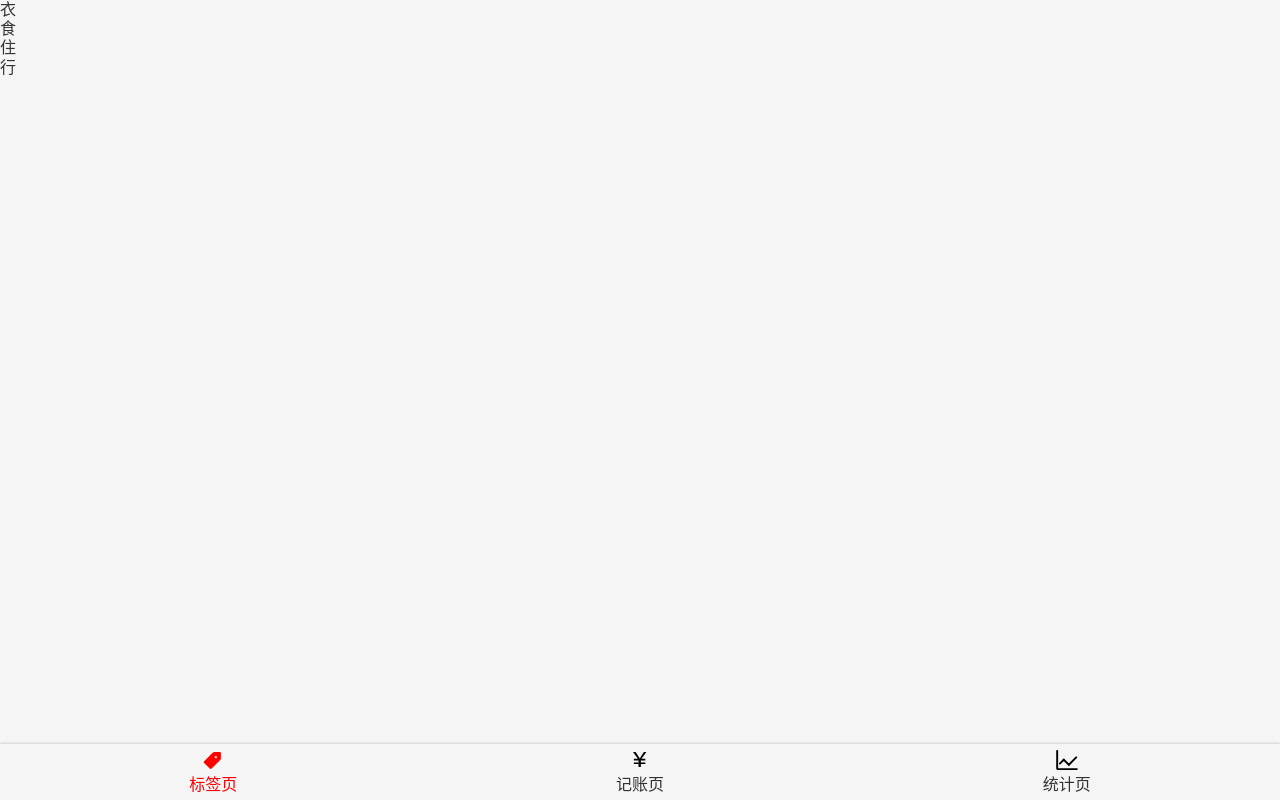
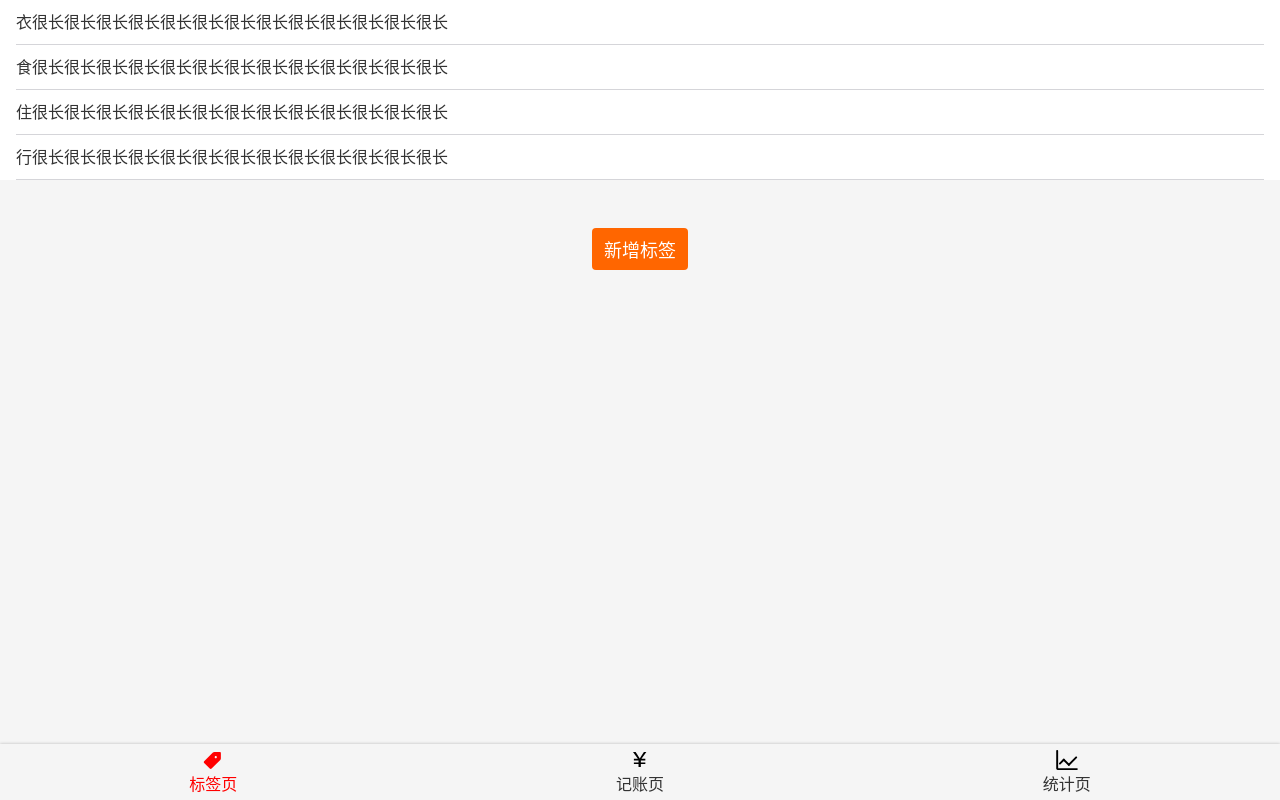
Before and after one commit to Maricaya/h5-accounting, a React app: page /#/tags in a window 1280 px wide. Built offline with nearby package versions, Linux system fonts and the light colour scheme.

Commit message:
tags 样式做完

```diff
--- a/src/index.scss
+++ b/src/index.scss
@@ -33,3 +33,8 @@
   display: block;
   clear: both;
 }
+.oneLine {
+  white-space: nowrap;
+  overflow: hidden;
+  text-overflow: ellipsis;
+}
--- a/src/views/Tags.tsx
+++ b/src/views/Tags.tsx
@@ -1,16 +1,60 @@
 import Layout from 'components/Layout';
 import React from 'react';
 import {useTags} from 'useTags';
+import styled from 'styled-components';
+import Icon from '../components/Icon';
+
+const TagList = styled.ol`
+  font-size: 16px;
+  background: #fff;
+  > li {
+    border-bottom: 1px solid #d5d5d9;
+    line-height: 20px;
+    padding: 12px 16px 12px 0;
+    margin: 0 16px;
+    display: flex;
+    justify-content: space-between;
+    align-items: center;
+  }
+`
+const Button = styled.button`
+  font-size: 18px;
+  border: none;
+  padding: 8px 12px;
+  background: #f60;
+  border-radius: 4px;
+  color: white;
+`
+
+const Center = styled.div`
+  display: flex;
+  justify-content: center;
+  align-items: center;
+  flex-direction: column;
+`
+const Space = styled.div`
+  height: 16px;
+`
 
 function Tags() {
   const {tags, setTags} = useTags();
   console.log(setTags)
   return (
     <Layout>
-      <ol>
+      <TagList>
       {tags.map(tag =>
-        <li key={tag}>{tag}</li>)}
-      </ol>
+        <li key={tag}>
+          <span className="oneLine">{tag}很长很长很长很长很长很长很长很长很长很长很长很长很长</span>
+          <Icon name="right" />
+        </li>)
+      }
+      </TagList>
+      <Center>
+        <Space />
+        <Space />
+        <Space />
+          <Button>新增标签</Button>
+      </Center>
     </Layout>
   );
 }
```
